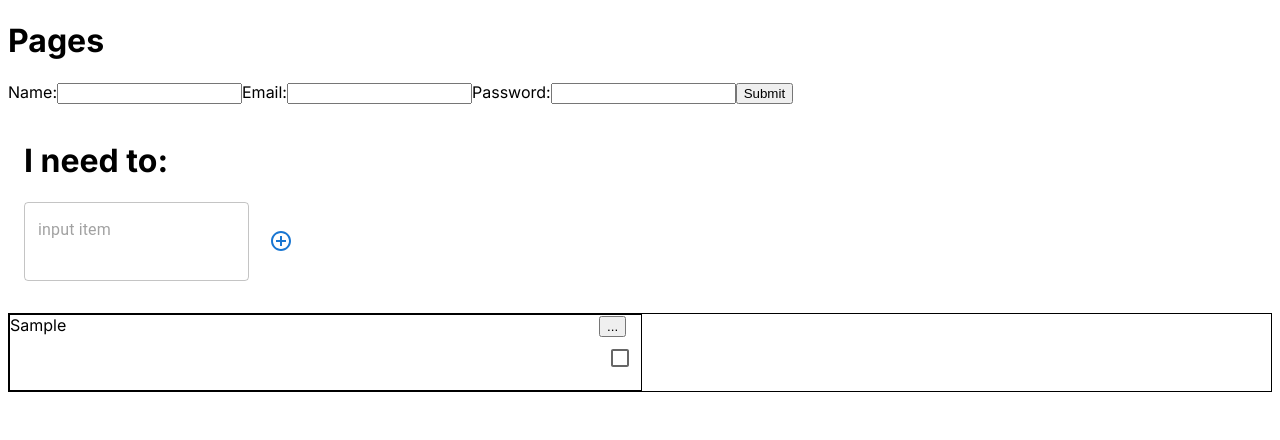
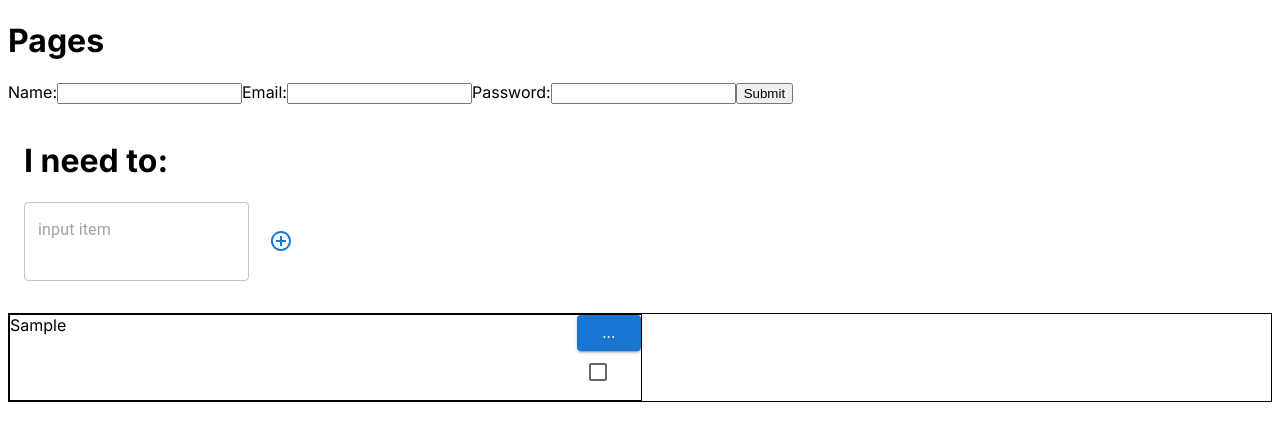
Before and after one commit to enforze/project-haze, a Next.js app: page / in a window 1280 px wide. Both pictures are taken after typing "Sample" into the empty fields and a click on the button "add". Shown: the top 440 px of the page. Built offline with nearby package versions, Linux system fonts and the light colour scheme.

Commit message:
buttons instead of icons

```diff
--- a/src/app/component/storedListItem.tsx
+++ b/src/app/component/storedListItem.tsx
@@ -1,10 +1,13 @@
-import Box from '@mui/material/Box';
-import DeleteIcon from '@mui/icons-material/Delete';
-import EditIcon from '@mui/icons-material/Edit';
-import Checkbox from '@mui/material/Checkbox';
-import Stack from '@mui/material/Stack'
-import Popper from '@mui/material/Popper';
-import * as React from 'react';
+import Box from "@mui/material/Box";
+import DeleteIcon from "@mui/icons-material/Delete";
+import EditIcon from "@mui/icons-material/Edit";
+import Checkbox from "@mui/material/Checkbox";
+import Stack from "@mui/material/Stack";
+import Popper from "@mui/material/Popper";
+import * as React from "react";
+import IconButton from "@mui/material/IconButton";
+import Fab from "@mui/icons-material/Add";
+import Button from "@mui/material/Button";
 
 export default function StoredListItem(listItem: any) {
   const [anchorEl, setAnchorEl] = React.useState<null | HTMLElement>(null);
@@ -12,32 +15,46 @@ export default function StoredListItem(listItem: any) {
   const handleClick = (event: React.MouseEvent<HTMLElement>) => {
     setAnchorEl(anchorEl ? null : event.currentTarget);
   };
+  const handleDelete = () => {
+    console.log("hello delete");
+  };
+  const handleEdit = () => {
+    console.log("hello edit");
+  };
   const open = Boolean(anchorEl);
-  const id = open ? 'simple-popper' : undefined;
-	return <Box sx =
-	{{border: "1px solid black",
-	width: "50%",
-	minHeight: "75px"
-	}}>{listItem.listItem[0]}
-	<Stack sx ={{
-		float: "right"
-	}}>
-
+  const id = open ? "simple-popper" : undefined;
+  return (
+    <Box sx={{ border: "1px solid black", width: "50%", minHeight: "85px" }}>
+      {listItem.listItem[0]}
+      <Stack
+        sx={{
+          float: "right",
+        }}
+      >
         <div>
-      <button aria-describedby={id} type="button" onClick={handleClick}>
+          <Button
+            variant="contained"
+            aria-describedby={id}
+            type="button"
+            onClick={handleClick}
+          >
             ...
-      </button>
+          </Button>
           <Popper id={id} open={open} anchorEl={anchorEl}>
-        <Box sx={{ border: 1, p: 1, bgcolor: 'background.paper' }}>
-		<DeleteIcon/>
-		<EditIcon/>
+            <Box sx={{ border: 1, p: 1, bgcolor: "background.paper" }}>
+              <IconButton onClick={handleDelete}>
+                <DeleteIcon />
+              </IconButton>
+              <IconButton onClick={handleEdit}>
+                <EditIcon />
+              </IconButton>
             </Box>
           </Popper>
         </div>
         <Box>
-			<Checkbox/>
-
+          <Checkbox />
         </Box>
       </Stack>
-	</Box>;
+    </Box>
+  );
 }
```
Lines whose indentation alone changed are shown as unchanged.
